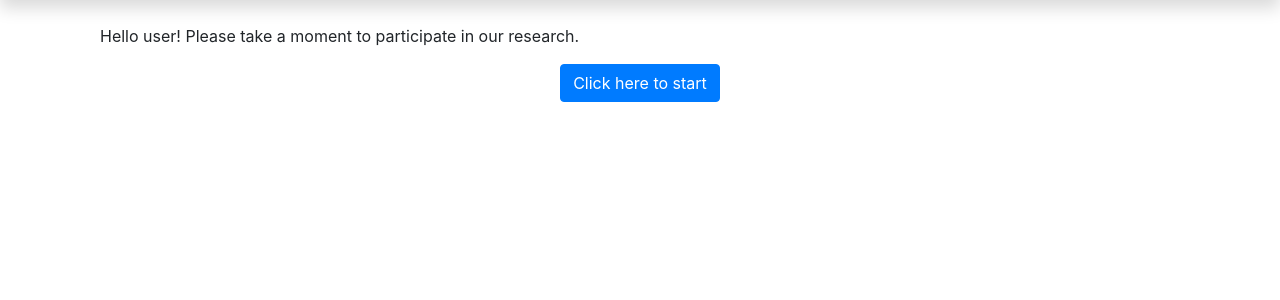
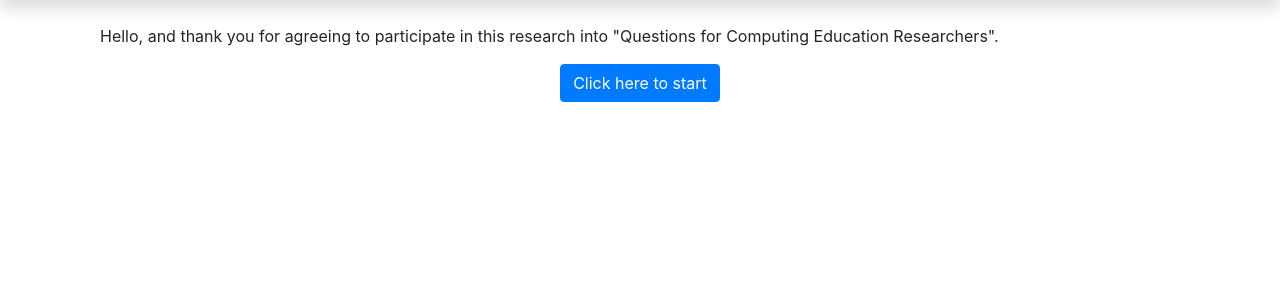
Before and after one commit to pbanaszkiewicz/questions_ranker, a Django app: template questions_ranker/templates/ranker/start.html in a window 1280 px wide. Shown: the part 56-356 px from the top of the page. Run offline with Django 3.2, Linux system fonts and the light colour scheme; the template is opened without the code that fills it, so the values that code supplies are empty; parts of the project's set-up code (start-up, migrations or seed data) failed here and were passed over; some libraries are stand-ins or nearby versions.

Commit message:
Rank start: changed prompt according to Paul's feedback

```diff
--- a/questions_ranker/templates/ranker/start.html
+++ b/questions_ranker/templates/ranker/start.html
@@ -2,7 +2,7 @@
 
 {% block content %}
 <div class="col-12">
-  <p>Hello user! Please take a moment to participate in our research.</p>
+  <p>Hello, and thank you for agreeing to participate in this research into "Questions for Computing Education Researchers".</p>
   <p class="text-center"><a href="{% url 'rank_stage' hash_id 1 %}" class="btn btn-primary btn-large">Click here to start</a></p>
 </div>
 {% endblock %}
```
